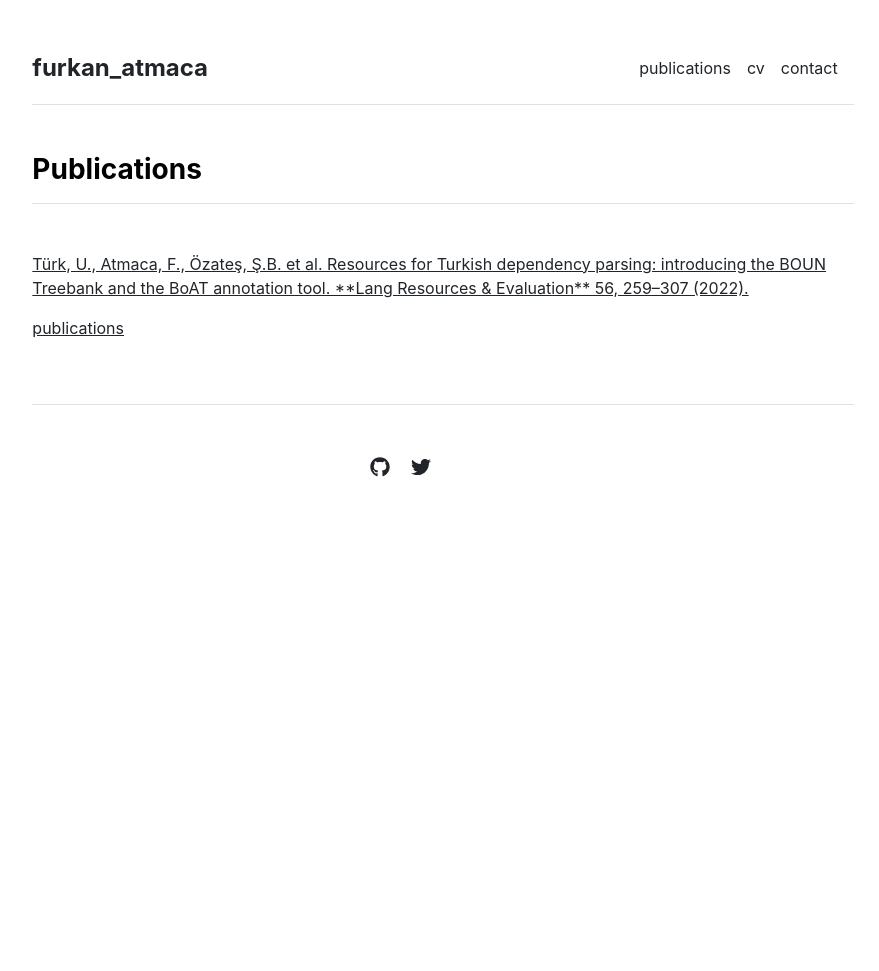
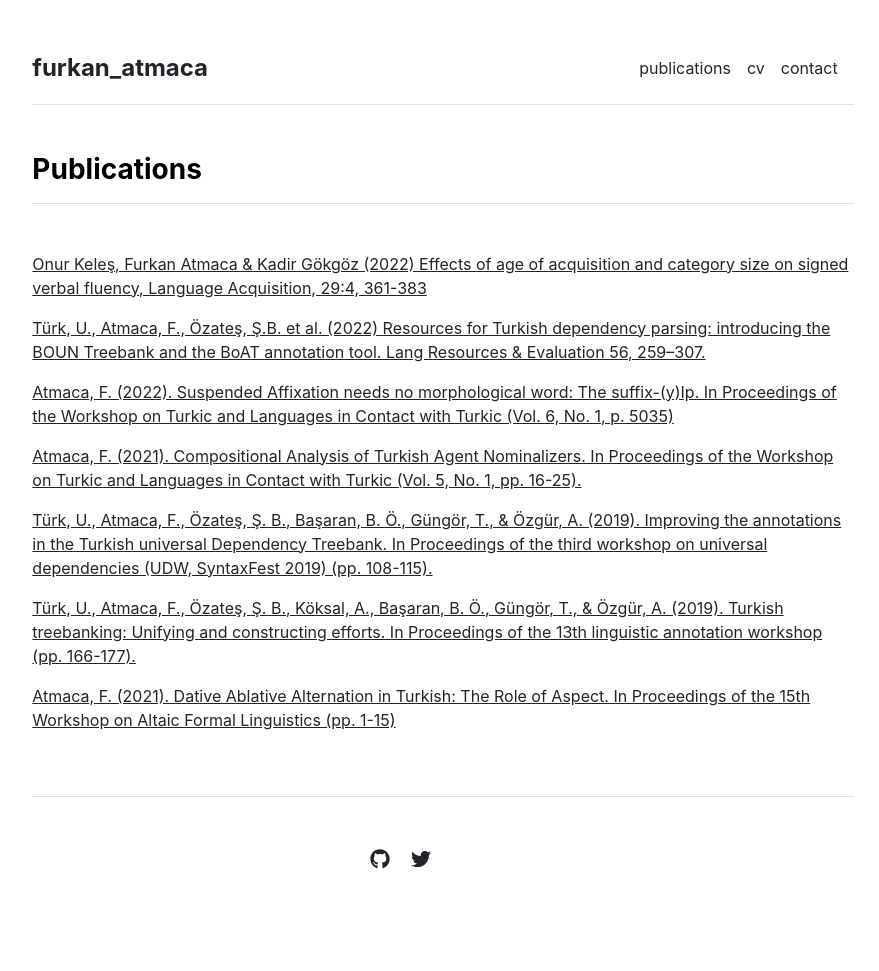
Before and after one commit to atmacafurkan/atmacafurkan.github.io, a Jekyll site: the page built from publications.md, in a window 1280 px wide. Shown: the whole page, without its empty margins (197-1076 px from the left). Built offline with Jekyll 4.4.1, drawn with Linux system fonts in a browser that asks for light colours; before the commit the page ends 900 px from its top, so only the background shows below that.

Commit message:
update
publications are added

```diff
--- a/_data/publications.yml
+++ b/_data/publications.yml
@@ -1,6 +1,13 @@
 featured:
-- {name: 'Türk, U., Atmaca, F., Özateş, Ş.B. et al. Resources for Turkish dependency parsing: introducing the BOUN Treebank and the BoAT annotation tool. **Lang Resources & Evaluation** 56, 259–307 (2022).', url: 'https://doi.org/10.1007/s10579-021-09558-0'}
+- {name: 'Onur Keleş, Furkan Atmaca & Kadir Gökgöz (2022) Effects of age of acquisition and category size on signed verbal fluency, Language Acquisition, 29:4, 361-383', url: 'https://doi.org/10.1080/10489223.2021.2023814'}
+- {name: 'Türk, U., Atmaca, F., Özateş, Ş.B. et al. (2022) Resources for Turkish dependency parsing: introducing the BOUN Treebank and the BoAT annotation tool. Lang Resources & Evaluation 56, 259–307.', url: 'https://doi.org/10.1007/s10579-021-09558-0'}
+- {name: 'Atmaca, F. (2022). Suspended Affixation needs no morphological word: The suffix-(y)Ip. In Proceedings of the Workshop on Turkic and Languages in Contact with Turkic (Vol. 6, No. 1, p. 5035)', url: 'https://doi.org/10.3765/ptu.v6i1.5035'}
 
 index:
-- {name: 'Türk, U., Atmaca, F., Özateş, Ş.B. et al. Resources for Turkish dependency parsing: introducing the BOUN Treebank and the BoAT annotation tool. **Lang Resources & Evaluation** 56, 259–307 (2022).', url: 'https://doi.org/10.1007/s10579-021-09558-0'}
-- {name: 'publications', url: 'http://ms.mcmaster.ca/kevla/pdf/articles/PhilTransRSoc_2013.pdf'}
+- {name: 'Onur Keleş, Furkan Atmaca & Kadir Gökgöz (2022) Effects of age of acquisition and category size on signed verbal fluency, Language Acquisition, 29:4, 361-383', url: 'https://doi.org/10.1080/10489223.2021.2023814'}
+- {name: 'Türk, U., Atmaca, F., Özateş, Ş.B. et al. (2022) Resources for Turkish dependency parsing: introducing the BOUN Treebank and the BoAT annotation tool. Lang Resources & Evaluation 56, 259–307.', url: 'https://doi.org/10.1007/s10579-021-09558-0'}
+- {name: 'Atmaca, F. (2022). Suspended Affixation needs no morphological word: The suffix-(y)Ip. In Proceedings of the Workshop on Turkic and Languages in Contact with Turkic (Vol. 6, No. 1, p. 5035)', url: 'https://doi.org/10.3765/ptu.v6i1.5035'}
+- {name: 'Atmaca, F. (2021). Compositional Analysis of Turkish Agent Nominalizers. In Proceedings of the Workshop on Turkic and Languages in Contact with Turkic (Vol. 5, No. 1, pp. 16-25).', url: 'https://doi.org/10.3765/ptu.v5i1.4767'}
+- {name: 'Türk, U., Atmaca, F., Özateş, Ş. B., Başaran, B. Ö., Güngör, T., & Özgür, A. (2019). Improving the annotations in the Turkish universal Dependency Treebank. In Proceedings of the third workshop on universal dependencies (UDW, SyntaxFest 2019) (pp. 108-115).', url: 'https://aclanthology.org/W19-8013.pdf'}
+- {name: 'Türk, U., Atmaca, F., Özateş, Ş. B., Köksal, A., Başaran, B. Ö., Güngör, T., & Özgür, A. (2019). Turkish treebanking: Unifying and constructing efforts. In Proceedings of the 13th linguistic annotation workshop (pp. 166-177).', url: 'http://dx.doi.org/10.18653/v1/W19-4019'}
+- {name: 'Atmaca, F. (2021). Dative Ablative Alternation in Turkish: The Role of Aspect. In Proceedings of the 15th Workshop on Altaic Formal Linguistics (pp. 1-15)', url: './publications/wafl15recreate.pdf'}
```
Also changed, not shown: 1 other file.
